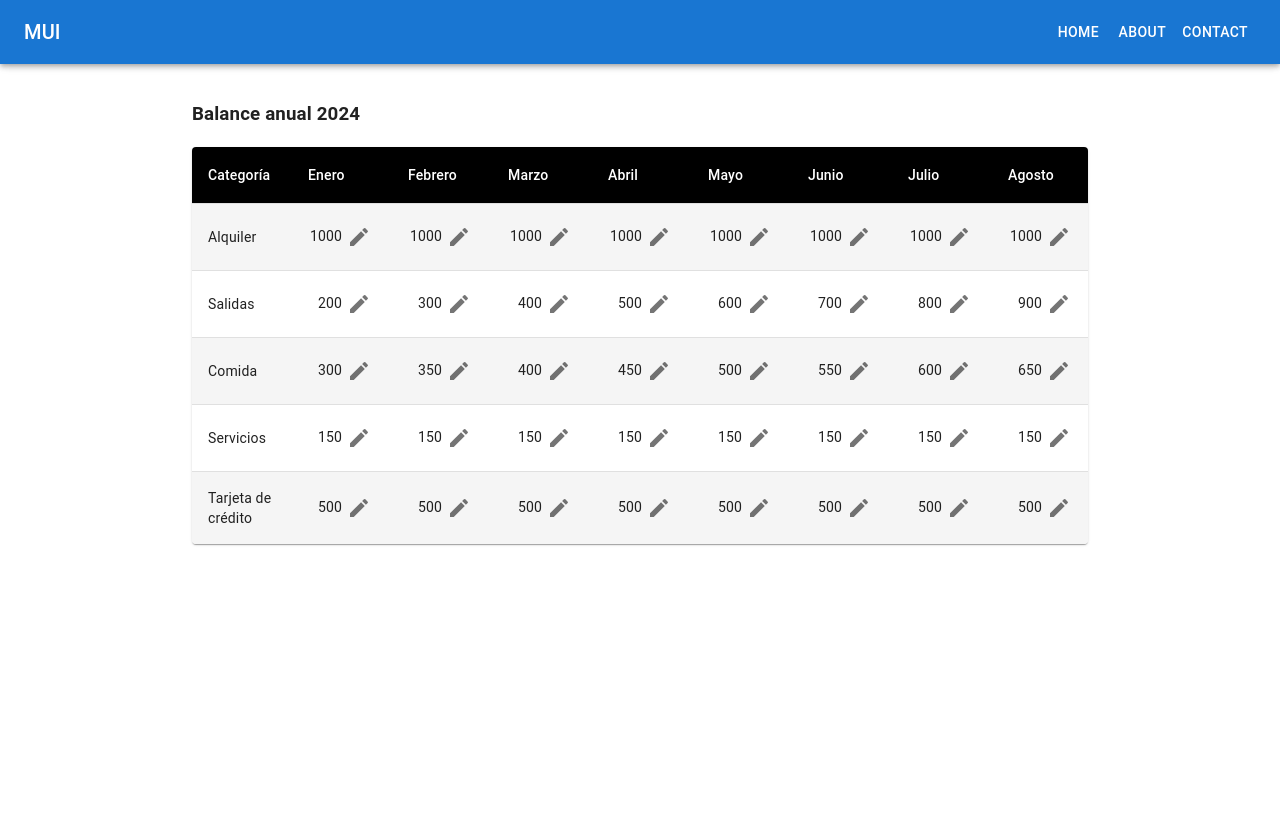
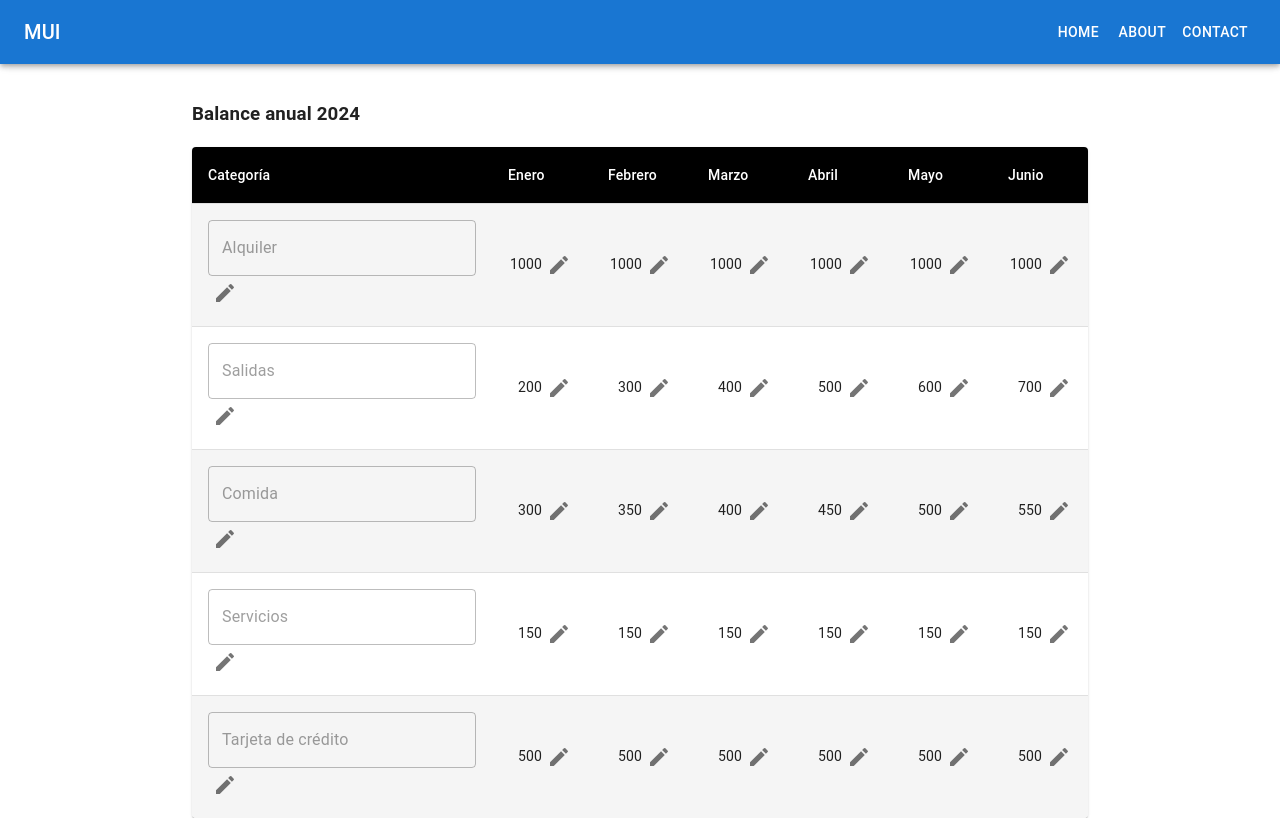
Before and after one commit to Ren991/NoTeLaDeliresApp, a React (Vite) app in the folder frontend/: page /home in a window 1280 px wide. Built offline with nearby package versions, Linux system fonts and the light colour scheme.

Commit message:
fix ancho primer columna

```diff
--- a/frontend/src/components/TablaBalance/TablaBalance.jsx
+++ b/frontend/src/components/TablaBalance/TablaBalance.jsx
@@ -12,6 +12,7 @@ import TextField from "@mui/material/TextField";
 import IconButton from "@mui/material/IconButton";
 import EditIcon from "@mui/icons-material/Edit";
 import DoneIcon from "@mui/icons-material/Done";
+import { TextareaAutosize } from '@mui/base/TextareaAutosize';
 
 const StyledTableCell = styled(TableCell)(({ theme }) => ({
   [`&.${tableCellClasses.head}`]: {
@@ -32,14 +33,6 @@ const StyledTableRow = styled(TableRow)(({ theme }) => ({
     border: 0,
   },
 }));
-
-const categorias = [
-  "Alquiler",
-  "Salidas",
-  "Comida",
-  "Servicios",
-  "Tarjeta de crédito",
-];
 
 function createData(
   categoria,
@@ -106,7 +99,7 @@ export default function TablaBalance() {
         <Table sx={{ minWidth: 700 }} aria-label="customized table">
           <TableHead>
             <TableRow>
-              <StyledTableCell style={{ minWidth: "100px", maxWidth: "100px" }}>Categoría</StyledTableCell>
+              <StyledTableCell style={{ minWidth: "300px", maxWidth: "300px" }}>Categoría</StyledTableCell>
               {["Enero", "Febrero", "Marzo", "Abril", "Mayo", "Junio", "Julio", "Agosto", "Septiembre", "Octubre", "Noviembre", "Diciembre"].map((month, index) => (
                 <StyledTableCell key={index} style={{ minWidth: "100px", maxWidth: "100px" }}>
                   {month}
@@ -118,14 +111,35 @@ export default function TablaBalance() {
             {rows.map((row, rowIndex) => (
               <StyledTableRow key={rowIndex}>
                 <StyledTableCell component="th" scope="row">
-                  {row.categoria}
+                  <TextField
+                    value={row.categoria}
+                    sx={{ width: "100%" }}
+                    InputProps={{ inputProps: { min: 0 } }}
+                    disabled={!editableCells[rowIndex][0]}
+                    onChange={(event) => {
+                      const newValue = event.target.value;
+                      setRows(prevRows =>
+                        prevRows.map((prevRow, prevRowIndex) =>
+                          prevRowIndex === rowIndex
+                            ? { ...prevRow, categoria: newValue }
+                            : prevRow
+                        )
+                      );
+                    }}
+                  />
+                  <IconButton
+                    size="small"
+                    onClick={() => handleToggleEdit(rowIndex, 0)}
+                  >
+                    {editableCells[rowIndex][0] ? <DoneIcon /> : <EditIcon />}
+                  </IconButton>
                 </StyledTableCell>
                 {Object.entries(row).slice(1).map(([key, value], cellIndex) => (
                   <StyledTableCell align="right" key={cellIndex}>
-                    {editableCells[rowIndex][cellIndex] ? (
+                    {editableCells[rowIndex][cellIndex + 1] ? (
                       <TextField
                         value={value}
-                        sx={{ width: "100%" }}
+                        sx={{ width:"650px"}}
                         InputProps={{ inputProps: { min: 0 } }}
                         onChange={(event) => {
                           const newValue = event.target.value;
@@ -143,9 +157,9 @@ export default function TablaBalance() {
                     )}
                     <IconButton
                       size="small"
-                      onClick={() => handleToggleEdit(rowIndex, cellIndex)}
+                      onClick={() => handleToggleEdit(rowIndex, cellIndex + 1)}
                     >
-                      {editableCells[rowIndex][cellIndex] ? <DoneIcon /> : <EditIcon />}
+                      {editableCells[rowIndex][cellIndex + 1] ? <DoneIcon /> : <EditIcon />}
                     </IconButton>
                   </StyledTableCell>
                 ))}
```
